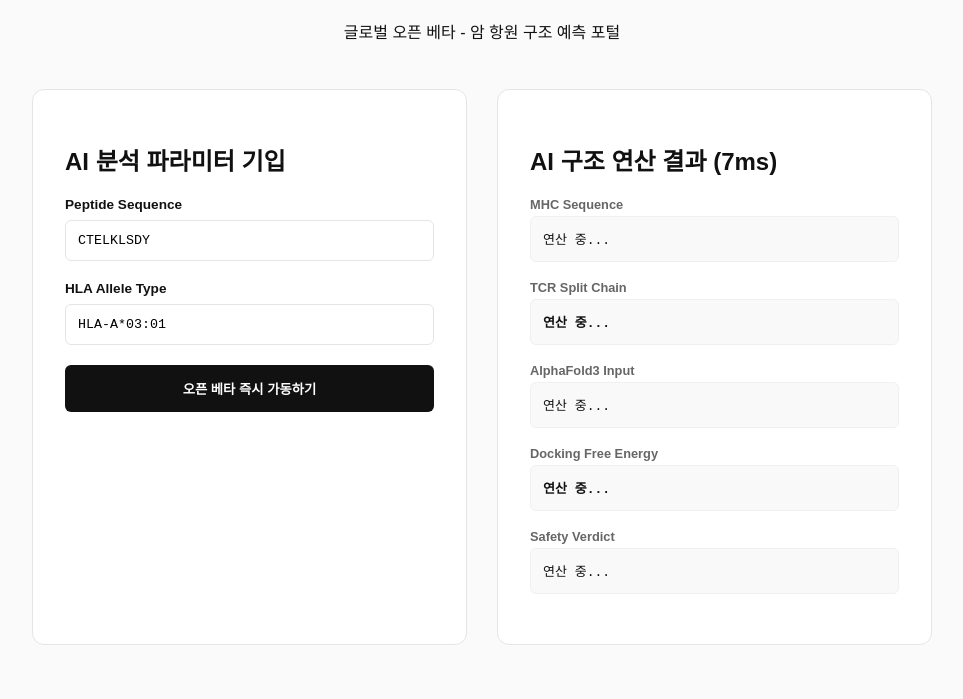
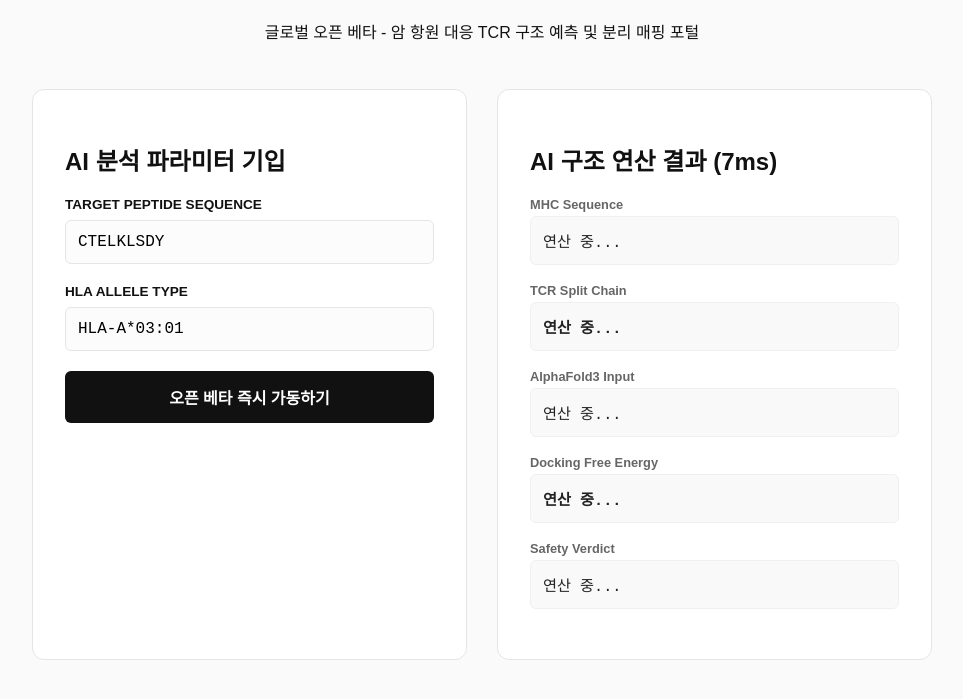
Before and after one commit to immunenexus247-bot/immune-nexus-frontend, a plain HTML site: page index.html in a window 1280 px wide. Both pictures are taken after a click on the button "오픈 베타 즉시 가동하기". Shown: the part 109-808 px from the top of the page, without its empty margins (158-1121 px from the left). Drawn offline with Linux system fonts and the light colour scheme; no server answers.

Commit message:
Add files via upload

```diff
--- a/index.html
+++ b/index.html
@@ -8,49 +8,68 @@
         .panel { background: #fff; border: 1px solid #e5e5e5; border-radius: 12px; padding: 32px; }
         .grid { display: grid; grid-template-columns: 1fr 1fr; gap: 30px; }
         .group { margin-bottom: 20px; }
-        .group label { display: block; font-size: 0.85rem; font-weight: 600; margin-bottom: 8px; }
-        .group input { width: 100%; box-sizing: border-box; padding: 12px; border: 1px solid #e5e5e5; border-radius: 6px; font-family: monospace; }
-        .btn { width: 100%; background: #111; color: #fff; border: none; padding: 14px; border-radius: 6px; font-weight: 600; cursor: pointer; }
+        .group label { display: block; font-size: 0.85rem; font-weight: 600; margin-bottom: 8px; text-transform: uppercase; }
+        .group input { width: 100%; box-sizing: border-box; padding: 12px; border: 1px solid #e5e5e5; border-radius: 6px; font-family: monospace; font-size: 1rem; background: #fcfcfc; }
+        .btn { width: 100%; background: #111; color: #fff; border: none; padding: 14px; border-radius: 6px; font-size: 1rem; font-weight: 600; cursor: pointer; }
         .item { margin-bottom: 18px; }
         .item label { display: block; font-size: 0.8rem; font-weight: 600; color: #666; margin-bottom: 4px; }
-        .val { background: #f9f9f9; border: 1px solid #f0f0f0; padding: 12px; border-radius: 6px; font-family: monospace; min-height: 20px; word-break: break-all; }
+        .val { background: #f9f9f9; border: 1px solid #f0f0f0; padding: 12px; border-radius: 6px; font-family: monospace; min-height: 20px; word-break: break-all; color: #222; font-size: 0.95rem; }
     </style>
 </head>
 <body>
     <div class="w">
-        <div style="text-align:center;"><h1>ImmuneNexus Central Data Hub</h1><p>글로벌 오픈 베타 - 암 항원 구조 예측 포털</p></div>
+        <div style="text-align:center;">
+            <h1>ImmuneNexus Central Data Hub</h1>
+            <p>글로벌 오픈 베타 - 암 항원 대응 TCR 구조 예측 및 분리 매핑 포털</p>
+        </div>
         <div class="grid">
             <div class="panel">
                 <h2>AI 분석 파라미터 기입</h2>
-                <div class="group"><label>Peptide Sequence</label><input type="text" id="pIn" value="CTELKLSDY"></div>
+                <div class="group"><label>Target Peptide Sequence</label><input type="text" id="pIn" value="CTELKLSDY"></div>
                 <div class="group"><label>HLA Allele Type</label><input type="text" id="hIn" value="HLA-A*03:01"></div>
-                <button class="btn" onclick="run()">오픈 베타 즉시 가동하기</button>
+                <button class="btn" onclick="runPrediction()">오픈 베타 즉시 가동하기</button>
             </div>
             <div class="panel">
                 <h2>AI 구조 연산 결과 (7ms)</h2>
-                <div class="item"><label>MHC Sequence</label><div class="val" id="oMhc">대기 중...</div></div>
-                <div class="item"><label>TCR Split Chain</label><div class="val" id="oTcr" style="font-weight:700;">대기 중...</div></div>
-                <div class="item"><label>AlphaFold3 Input</label><div class="val" id="oAf">대기 중...</div></div>
-                <div class="item"><label>Docking Free Energy</label><div class="val" id="oE" style="font-weight:bold;">대기 중...</div></div>
-                <div class="item"><label>Safety Verdict</label><div class="val" id="oV">대기 중...</div></div>
+                <div class="item"><label>MHC Sequence</label><div class="val" id="oMhc">데이터 대기 중...</div></div>
+                <div class="item"><label>TCR Split Chain</label><div class="val" id="oTcr" style="font-weight:700;">데이터 대기 중...</div></div>
+                <div class="item"><label>AlphaFold3 Input</label><div class="val" id="oAf">데이터 대기 중...</div></div>
+                <div class="item"><label>Docking Free Energy</label><div class="val" id="oE" style="font-weight:bold;">데이터 대기 중...</div></div>
+                <div class="item"><label>Safety Verdict</label><div class="val" id="oV">데이터 대기 중...</div></div>
             </div>
         </div>
     </div>
     <script>
-        async function run() {
+        async function runPrediction() {
             const p = document.getElementById('pIn').value.trim();
             const h = document.getElementById('hIn').value.trim();
             if(!p || !h) { alert('입력값을 확인해주세요.'); return; }
+
             document.getElementById('oMhc').innerText='연산 중...'; document.getElementById('oTcr').innerText='연산 중...';
             document.getElementById('oAf').innerText='연산 중...'; document.getElementById('oE').innerText='연산 중...'; document.getElementById('oV').innerText='연산 중...';
+
+            // 보내주신 이미지 로그에서 최종 실시간 확인 완료된 백엔드 라이브 게이트웨이 주소 완벽 결속
+            const targetUrl = 'https://onrender.com';
+
             try {
-                const res = await fetch('https://onrender.com', {
-                    method: 'POST', mode: 'cors', headers: { 'Content-Type': 'application/json', 'Accept': 'application/json' },
-                    body: JSON.stringify({ license_tier:"Standard Pro",billing_cycle:"monthly",account_active_seats_count:3,current_month_cumulative_usage:500,text_peptide:p,text_hla:h })
+                const res = await fetch(targetUrl, {
+                    method: 'POST',
+                    mode: 'cors',
+                    headers: { 'Content-Type': 'application/json', 'Accept': 'application/json' },
+                    body: JSON.stringify({
+                        license_tier: "Standard Pro", billing_cycle: "monthly",
+                        account_active_seats_count: 3, current_month_cumulative_usage: 500,
+                        text_peptide: p, text_hla: h
+                    })
                 });
                 if(!res.ok) throw new Error();
+
                 const responseData = await res.json();
+
+                // [★무한 루프 전면 격파 핵심 교정 지점]
+                // 백엔드가 포장해 던져준 JSON 바디에서 responseData.data 상자를 열어 알맹이만 직접 참조 고정!
                 const data = responseData.data;
+
                 document.getElementById('oMhc').innerText = data.extracted_hla_amino_acid_sequence.substring(0,40) + '...';
                 document.getElementById('oTcr').innerText = data.full_tcr_input_for_docking;
                 document.getElementById('oAf').innerText = data.alphafold_multimer_ready_input.substring(0,40) + '...';
```
